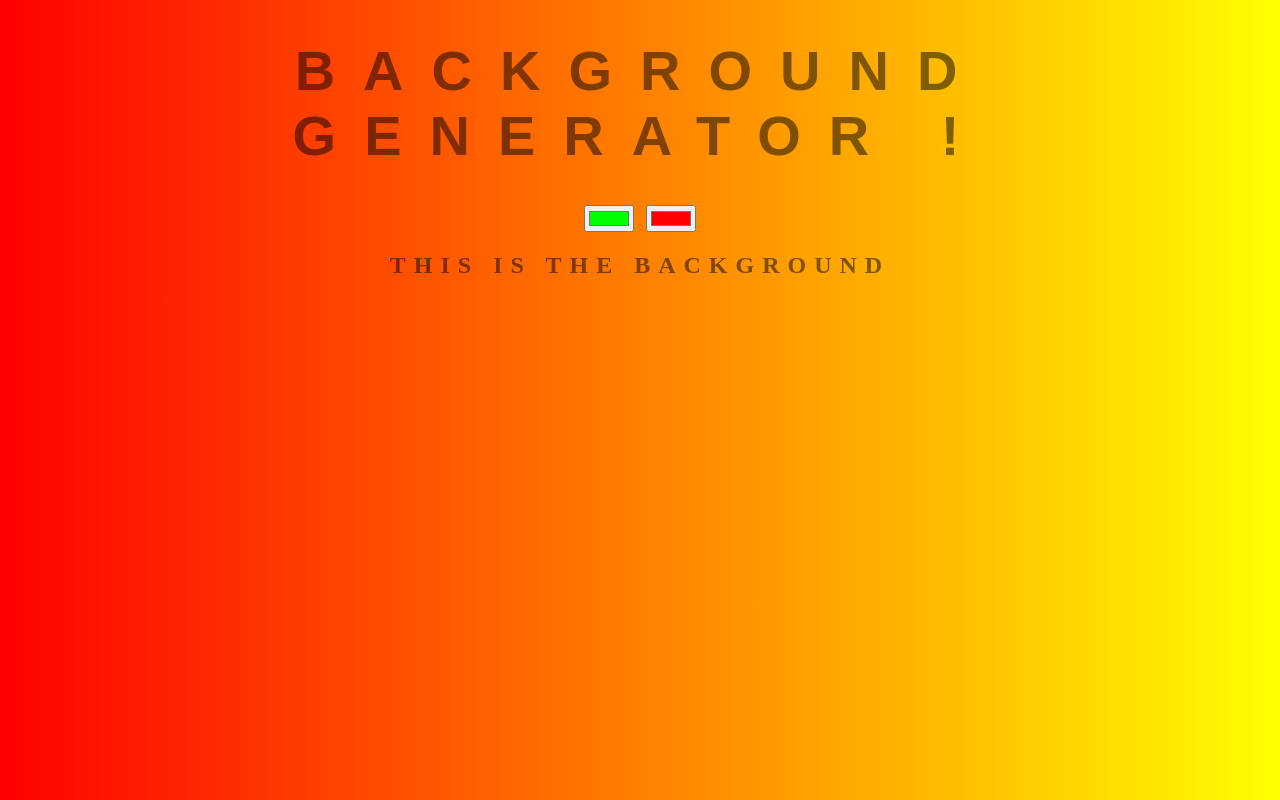
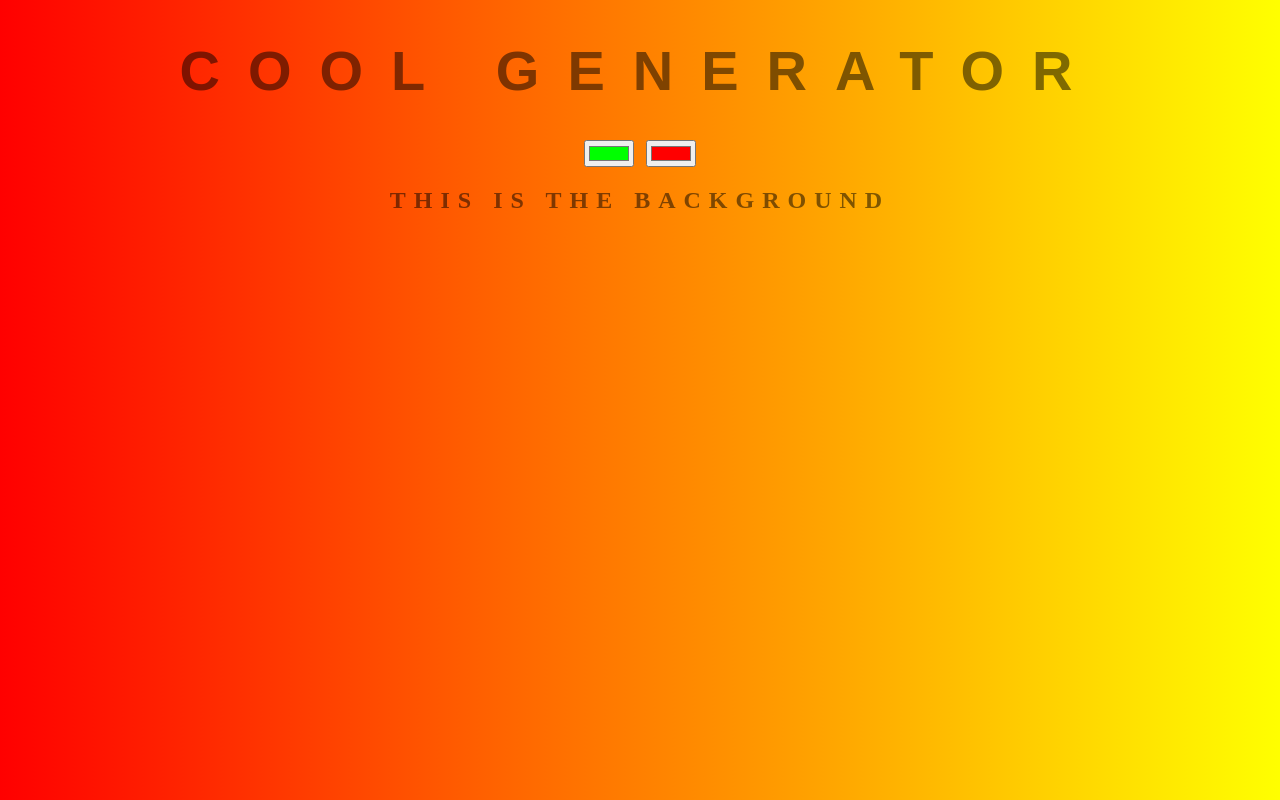
Before and after one commit to Paul-03-tech/background-generator, a plain HTML site: page index.html in a window 1280 px wide. Drawn offline with Linux system fonts and the light colour scheme.

Commit message:
changng title

```diff
--- a/index.html
+++ b/index.html
@@ -8,7 +8,7 @@
 </head>
 <body id="gradient">
 
-<h1>Background Generator !</h1>
+<h1>Cool Generator</h1>
 
 <input class="color1" type="color" name="color1" value="#00ff00"> <!--oninput="setGradient()" - se poate folosi si aceast mod de adaugat functia setGradient din fisierul script.js-->
 <input  class="color2" type="color" name="color2" value="#ff0000"> <!--oninput="setGradient()" - se poate folosi si aceast mod de adaugat functia setGradient din fisierul script.js-->
```
